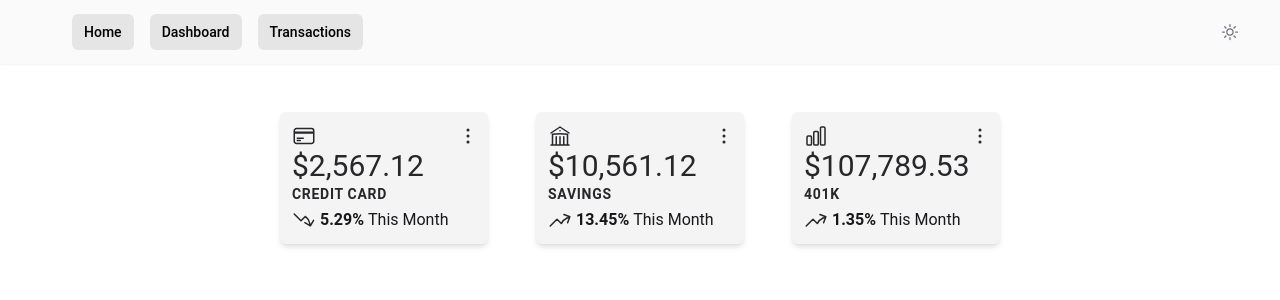
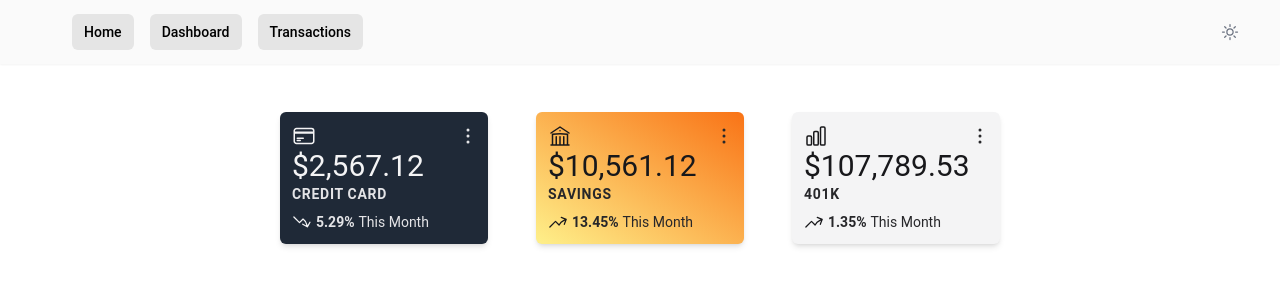
Before and after one commit to kyle-main/budget-tool, an Angular app in the folder client/: page /transactions in a window 1280 px wide. Shown: the top 300 px of the page. Built offline with nearby package versions, Linux system fonts and the light colour scheme.

Commit message:
account summary and nav bar updates

```diff
--- a/client/src/app/common/account-summary/account-summary.component.html
+++ b/client/src/app/common/account-summary/account-summary.component.html
@@ -4,11 +4,17 @@
     greenBlue() ? 'bg-gradient-to-tr from-green-300 to-cyan-300' : '',
     purpleRed() ? 'bg-gradient-to-tr from-purple-400 to-red-400' : '',
     yellowOrange() ? 'bg-gradient-to-tr from-yellow-200 to-orange-500' : '',
-    dark() ? 'bg-zinc-800 text-zinc-200' : 'bg-zinc-100 text-zinc-800'
+    dark() ? 'bg-gray-800 text-zinc-100' : 'bg-zinc-100 text-zinc-900'
   ]"
 >
   <button
-    class="absolute p-1 top-2 right-1 rounded-full hover:opacity-75 hover:bg-opacity-75 text-opacity-100 bg-opacity-0 bg-white"
+    class="absolute p-1 top-2 right-1 rounded-full bg-opacity-0"
+    [ngClass]="[
+      dark()
+        ? 'text-zinc-200 hover:bg-gray-700 hover:text-white'
+        : 'text-zinc-800 hover:bg-neutral-300 hover:text-black',
+      gradient() ? 'hover:bg-opacity-30' : ''
+    ]"
   >
     <svg
       xmlns="http://www.w3.org/2000/svg"
@@ -74,23 +80,25 @@
     </svg>
   </div>
 
-  <h2 class="text-3xl">{{ this.amount | moneyFormatter }}</h2>
+  <h2 class="text-3xl" [ngClass]="[dark() ? 'text-zinc-100' : 'text-zinc-900']">
+    {{ this.amount | moneyFormatter }}
+  </h2>
 
   <div
     class="text-sm font-bold tracking-wider"
-    [ngClass]="dark() ? 'text-zinc-300' : 'text-zinc-800'"
+    [ngClass]="dark() ? 'text-zinc-200' : 'text-zinc-800'"
   >
     {{ this.accountType }}
   </div>
 
-  <div class="flex mt-1">
+  <div class="flex mt-2">
     <svg
       xmlns="http://www.w3.org/2000/svg"
       fill="none"
       viewBox="0 0 24 24"
       stroke-width="1.5"
       stroke="currentColor"
-      class="w-6 h-6"
+      class="w-5 h-5"
       [ngClass]="deltaIsPositive() ? 'visible' : 'invisible'"
     >
       <path
@@ -105,7 +113,7 @@
       viewBox="0 0 24 24"
       stroke-width="1.5"
       stroke="currentColor"
-      class="absolute w-6 h-6"
+      class="absolute w-5 h-5"
       [ngClass]="deltaIsNegative() ? 'visible' : 'invisible'"
     >
       <path
@@ -117,14 +125,14 @@
 
     <div class="flex ml-1">
       <div
-        class="text-md font-bold"
-        [ngClass]="dark() ? 'text-zinc-300' : 'text-zinc-900'"
+        class="text-sm font-bold"
+        [ngClass]="dark() ? 'text-zinc-200' : 'text-zinc-800'"
       >
         {{ deltaABS() }}%
       </div>
       <div
-        class="text-md ml-1 whitespace-nowrap"
-        [ngClass]="dark() ? 'text-zinc-300' : 'text-zinc-900'"
+        class="text-sm ml-1 whitespace-nowrap"
+        [ngClass]="dark() ? 'text-zinc-200' : 'text-zinc-800'"
       >
         This Month
       </div>
--- a/client/src/app/common/account-summary/account-summary.component.ts
+++ b/client/src/app/common/account-summary/account-summary.component.ts
@@ -53,6 +53,13 @@ export class AccountSummaryComponent implements OnInit {
     return this.colorScheme == ColorScheme.YELLOW_ORANGE;
   }
 
+  public gradient(): boolean {
+    return !(
+      this.colorScheme == ColorScheme.DARK ||
+      this.colorScheme == ColorScheme.LIGHT
+    );
+  }
+
   public dark(): boolean {
     return this.colorScheme == ColorScheme.DARK;
   }
--- a/client/src/app/common/navbar/navbar.component.html
+++ b/client/src/app/common/navbar/navbar.component.html
@@ -6,7 +6,7 @@
           <div class="ml-10 flex items-center space-x-4">
             <a
               routerLink="/home"
-              class="bg-neutral-200 hover:bg-neutral-300 dark:bg-gray-800 hover:dark:bg-gray-700 dark:text-neutral-200 px-3 py-2 rounded-md text-sm font-medium"
+              class="bg-neutral-200 hover:bg-neutral-300 dark:bg-gray-800 hover:dark:bg-gray-700 dark:text-neutral-200 dark:hover:text-white px-3 py-2 rounded-md text-sm font-medium"
               [routerLinkActive]="['active', 'dark:active-dark']"
               >Home</a
             >
--- a/client/src/app/pages/dashboard/dashboard.component.html
+++ b/client/src/app/pages/dashboard/dashboard.component.html
@@ -1,13 +1,13 @@
 <div class="relative mx-auto mt-10 max-w-3xl px-4">
   <div class="flex flex-wrap justify-between">
     <app-account-summary
-      [colorScheme]="colorScheme.LIGHT"
+      [colorScheme]="colorScheme.DARK"
       [accountType]="account.CREDIT_CARD"
       [amount]="2567.12"
       [delta]="-5.29"
     ></app-account-summary>
     <app-account-summary
-      [colorScheme]="colorScheme.LIGHT"
+      [colorScheme]="colorScheme.YELLOW_ORANGE"
       [accountType]="account.SAVINGS"
       [amount]="10561.12"
       [delta]="13.45"
```
